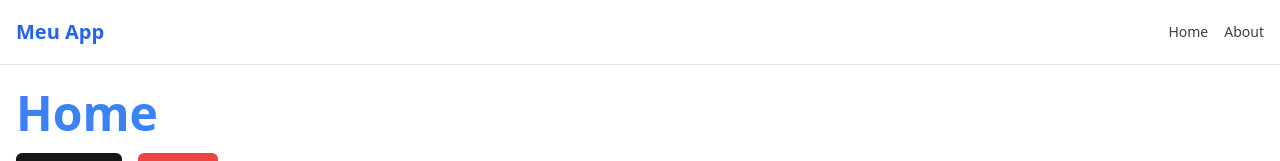
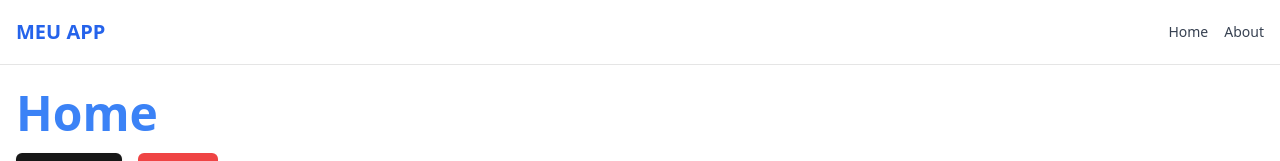
Before and after one commit to betogroo/next-base, a Next.js app: page / in a window 1280 px wide. Shown: the top 161 px of the page. Built offline with nearby package versions, Linux system fonts and the light colour scheme.

Commit message:
refactor: use props on component

```diff
--- a/src/app/layout.tsx
+++ b/src/app/layout.tsx
@@ -1,11 +1,22 @@
 import './globals.css'
-import {NavBar} from '@/components/NavBar'
+import {NavBar, type Page} from '@/components/NavBar'
 
 
 export const metadata = {
   title: 'Meu App',
   description: 'Aprendendo Next.js com React',
 }
+
+const pages: Page[] = [
+  {
+    name: 'Home',
+    href: '/'
+  },
+  {
+    name: 'About',
+    href: '/about'
+  }
+]
 
 
 
@@ -17,7 +28,7 @@ export default function RootLayout({
   return (
     <html lang="pt-BR">
       <body>
-       <NavBar />
+       <NavBar pages={pages} title='MEU APP'/>
         <main className="flex-1 py-6"><div className="container mx-auto px-4" >{children}</div></main>
       </body>
     </html>
--- a/src/components/NavBar.tsx
+++ b/src/components/NavBar.tsx
@@ -1,25 +1,21 @@
 import Link from 'next/link'
 
-interface Page {
+export interface Page {
   name: string
   href: string
 }
-const pages: Page[] = [
-  {
-    name: 'Home',
-    href: '/'
-  },
-  {
-    name: 'About',
-    href: '/about'
-  }
-]
 
-export function NavBar () {
+interface NavbarProps {
+    title?: string
+    pages: Page[]
+}
+
+
+export function NavBar ({pages, title='My App'}: NavbarProps) {
     return (
         <header className="sticky top-0 z-50 border-b bg-white">
         <div className='container mx-auto flex h-16 items-center justify-between px-4'>
-          <Link href="/" className='text-xl font-bold text-blue-600'>Meu App</Link>
+          <Link href="/" className='text-xl font-bold text-blue-600'>{title}</Link>
         <div className='flex items-center gap-4'>
 
           {
```
